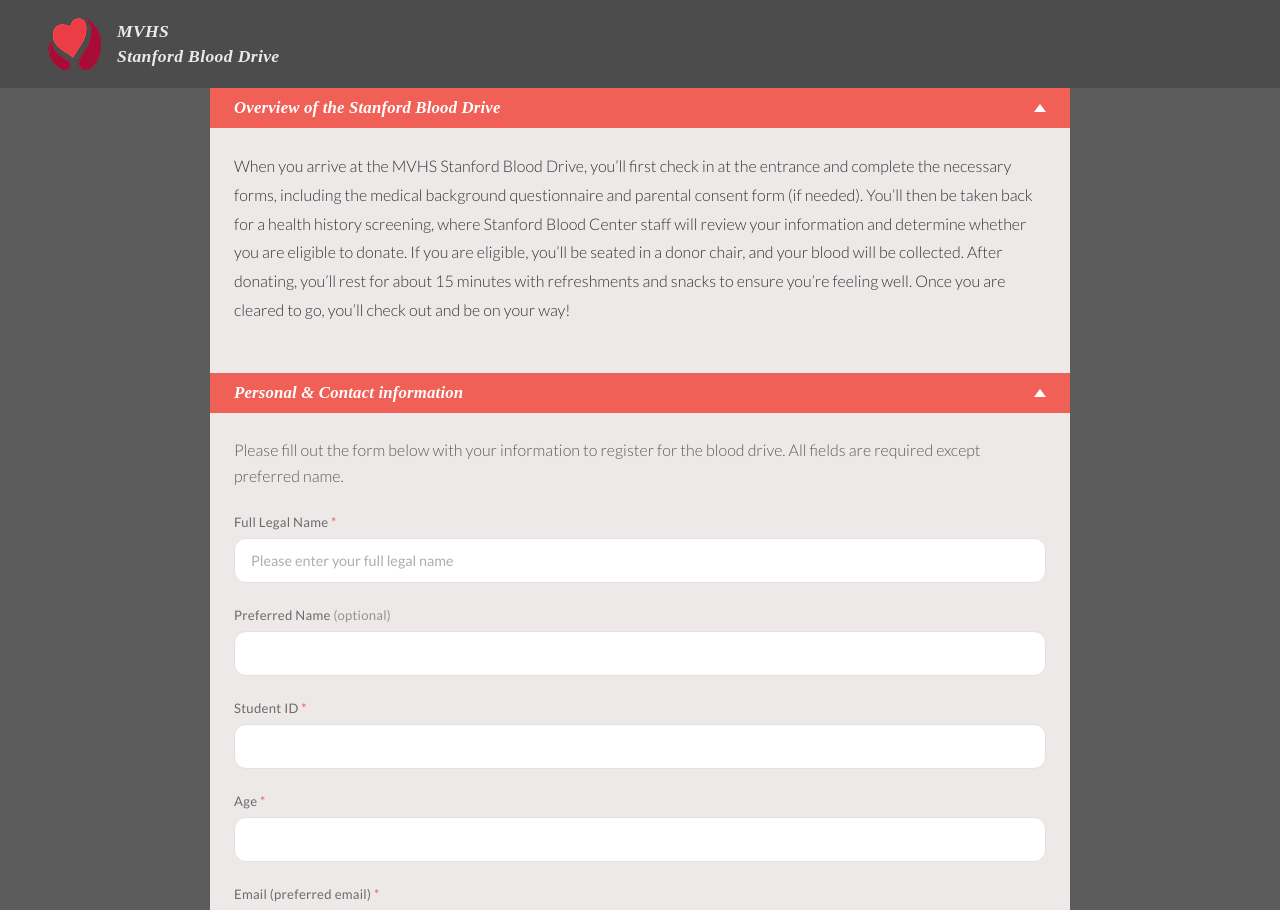
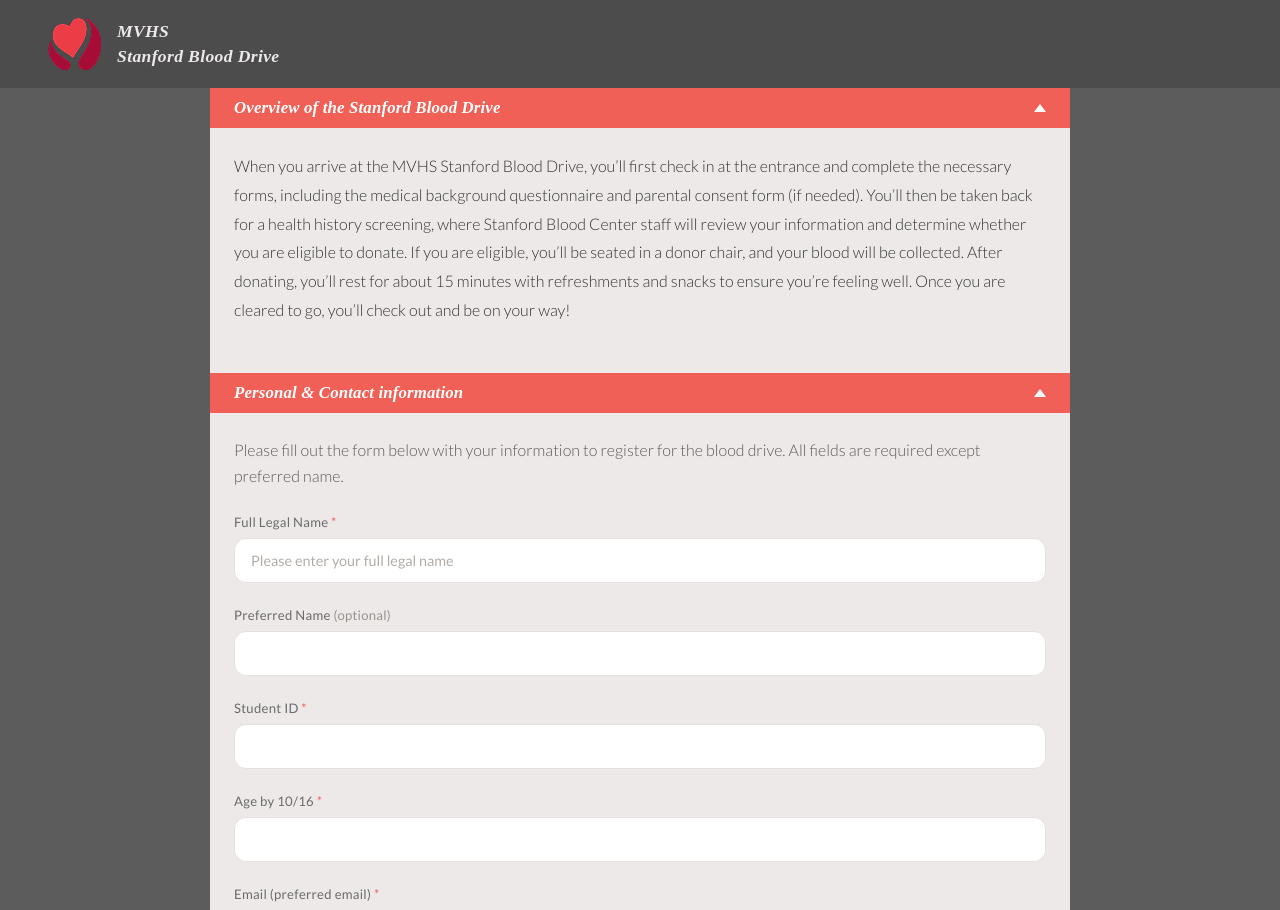
Before and after one commit to owen-huang12/mvhs-blood-drive, a React (Vite) app in the folder frontend/: page /signup/student in a window 1280 px wide. Shown: the top 910 px of the page. Built offline with nearby package versions, Linux system fonts and the light colour scheme; no server answers; a web font is replaced by a local one.

Commit message:
Update StudentPersonalInfo.jsx

```diff
--- a/frontend/src/StudentPersonalInfo.jsx
+++ b/frontend/src/StudentPersonalInfo.jsx
@@ -146,7 +146,7 @@
                         />
                         <Field
                             id="age"
-                            label="Age"
+                            label="Age by 10/16"
                             type="number"
                             min={MIN_AGE}
                             max={25}
```
